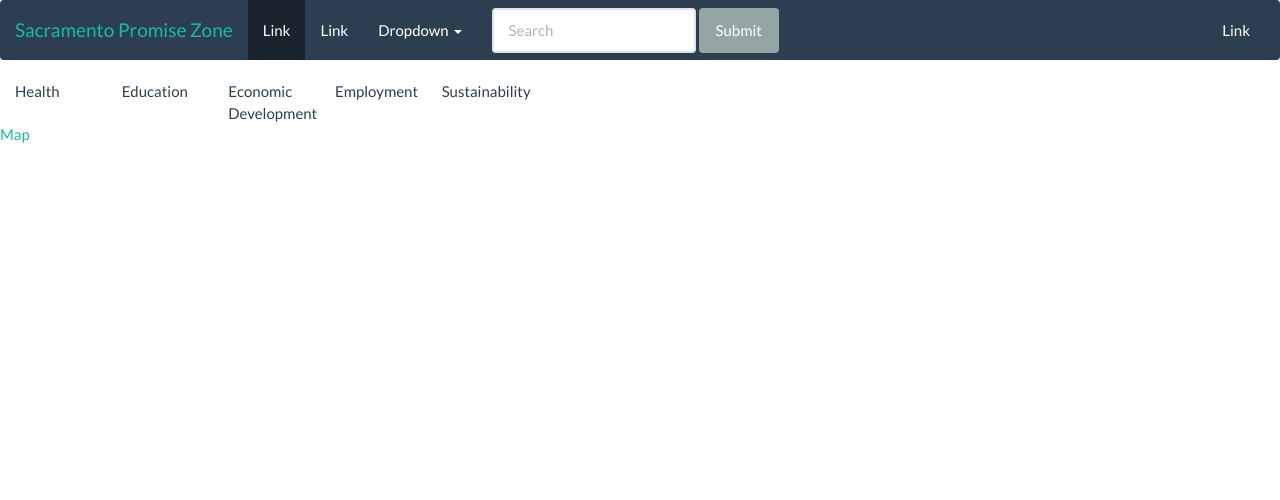
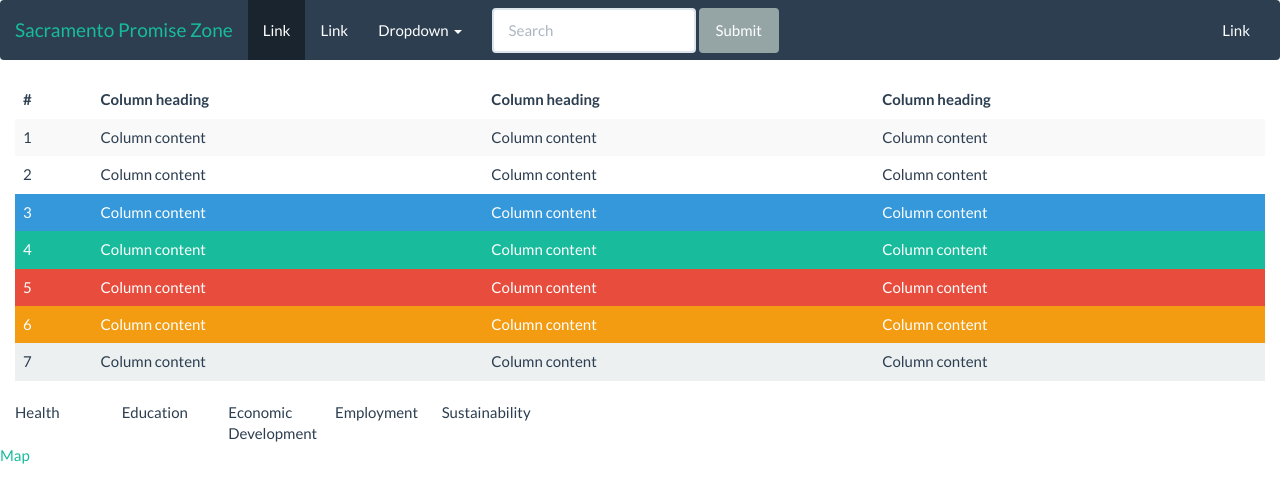
Before and after one commit to SacPromiseZone/PromiseZoneDashboard, a website: page views/index.html in a window 1280 px wide. Drawn offline with nearby package versions, Linux system fonts and the light colour scheme; files that its build step writes are made by us from their sources.

Commit message:
Update index.html

```diff
--- a/views/index.html
+++ b/views/index.html
@@ -51,6 +51,64 @@
       </div>
     </nav>
 
+<div class="container-fluid">
+  <table class="table table-striped table-hover ">
+  <thead>
+    <tr>
+      <th>#</th>
+      <th>Column heading</th>
+      <th>Column heading</th>
+      <th>Column heading</th>
+    </tr>
+  </thead>
+  <tbody>
+    <tr>
+      <td>1</td>
+      <td>Column content</td>
+      <td>Column content</td>
+      <td>Column content</td>
+    </tr>
+    <tr>
+      <td>2</td>
+      <td>Column content</td>
+      <td>Column content</td>
+      <td>Column content</td>
+    </tr>
+    <tr class="info">
+      <td>3</td>
+      <td>Column content</td>
+      <td>Column content</td>
+      <td>Column content</td>
+    </tr>
+    <tr class="success">
+      <td>4</td>
+      <td>Column content</td>
+      <td>Column content</td>
+      <td>Column content</td>
+    </tr>
+    <tr class="danger">
+      <td>5</td>
+      <td>Column content</td>
+      <td>Column content</td>
+      <td>Column content</td>
+    </tr>
+    <tr class="warning">
+      <td>6</td>
+      <td>Column content</td>
+      <td>Column content</td>
+      <td>Column content</td>
+    </tr>
+    <tr class="active">
+      <td>7</td>
+      <td>Column content</td>
+      <td>Column content</td>
+      <td>Column content</td>
+    </tr>
+  </tbody>
+</table>
+</div>
+
+
     <div class="container-fluid">
 
       <div class="row">
```
